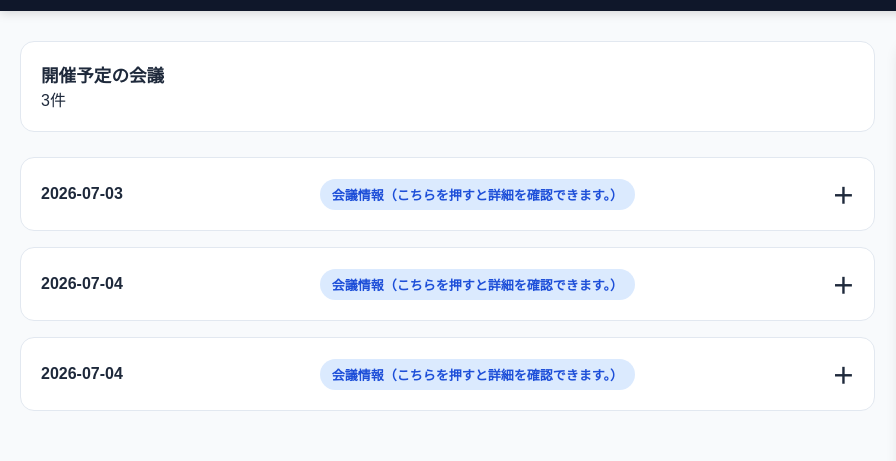
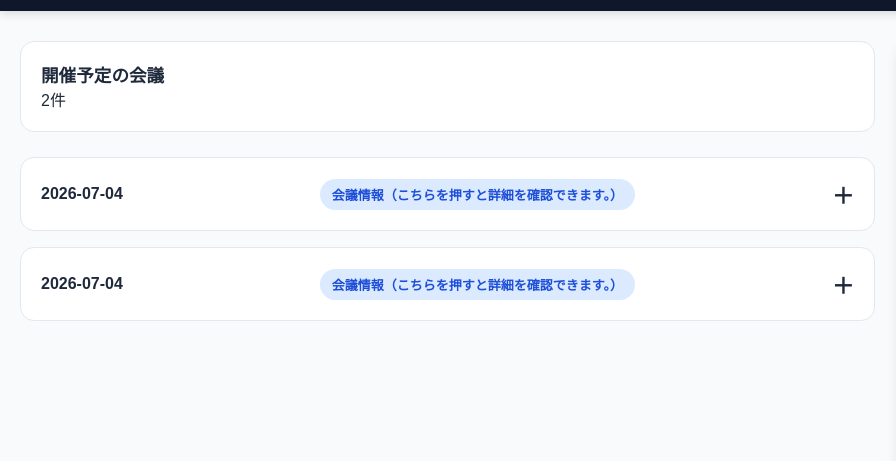
Before and after one commit to bainarinoakaunto/2681, a plain HTML site: page megizoom.html in a window 1280 px wide. Shown: the part 118-579 px from the top of the page, 0-896 px from the left. Drawn offline with Linux system fonts and the light colour scheme; grey boxes are pictures that could not be loaded.

Commit message:
Remove a meeting entry from megizoom.html
Removed a meeting entry from the meetings array.

```diff
--- a/megizoom.html
+++ b/megizoom.html
@@ -251,13 +251,7 @@ NEGI RESEARCH PORTAL
 <script>
 
 const meetings = [
-{
-    date:"2026-07-03",
-    title:"ねぎ品種改良発表2026-06-26.20:30〜",
-    meetingId:"823 6903 0809",
-    password:"6z4nd5",
-    zoom:"https://us05web.zoom.us/j/82369030809?pwd=fXdocGsGCy4Cn4nBabfsCuAKXxZA7b.1"
-},
+
 {
     date:"2026-07-04",
     title:"ねぎ品種改良発表②20:30〜",
```
